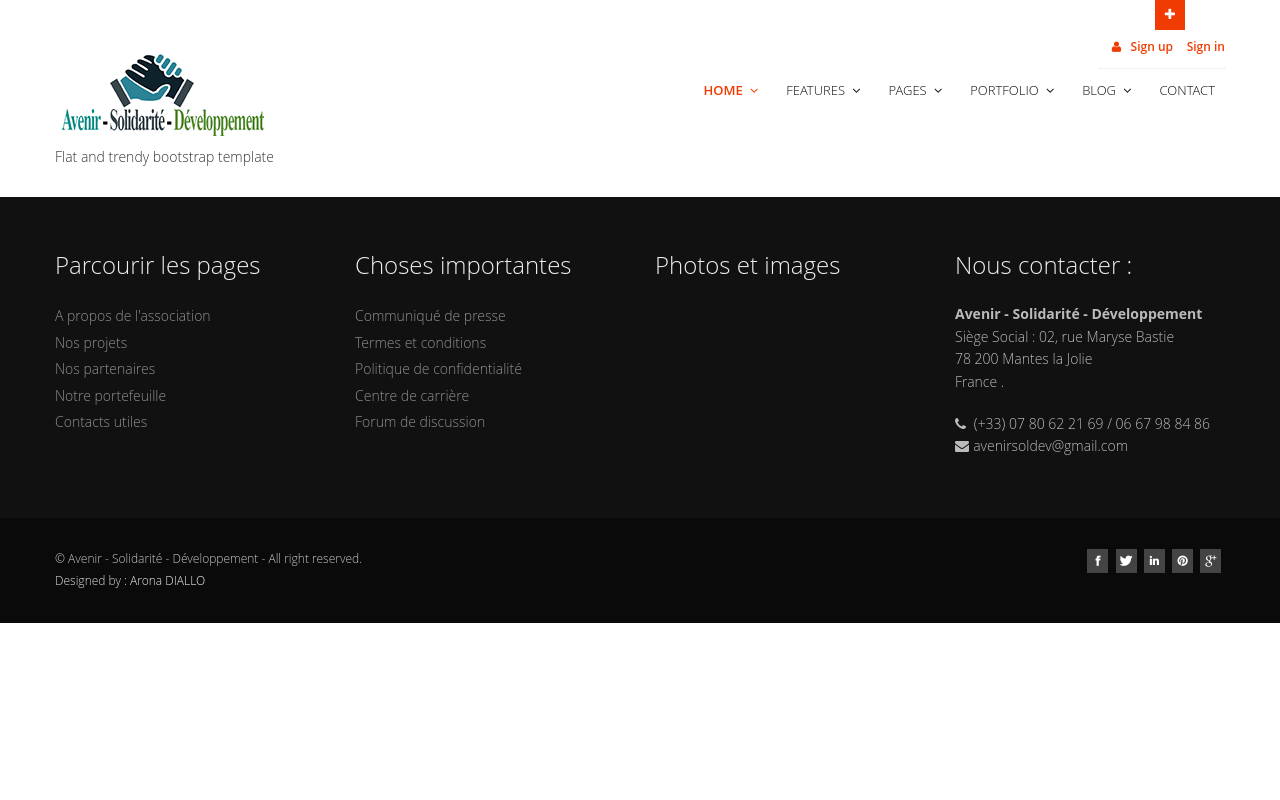
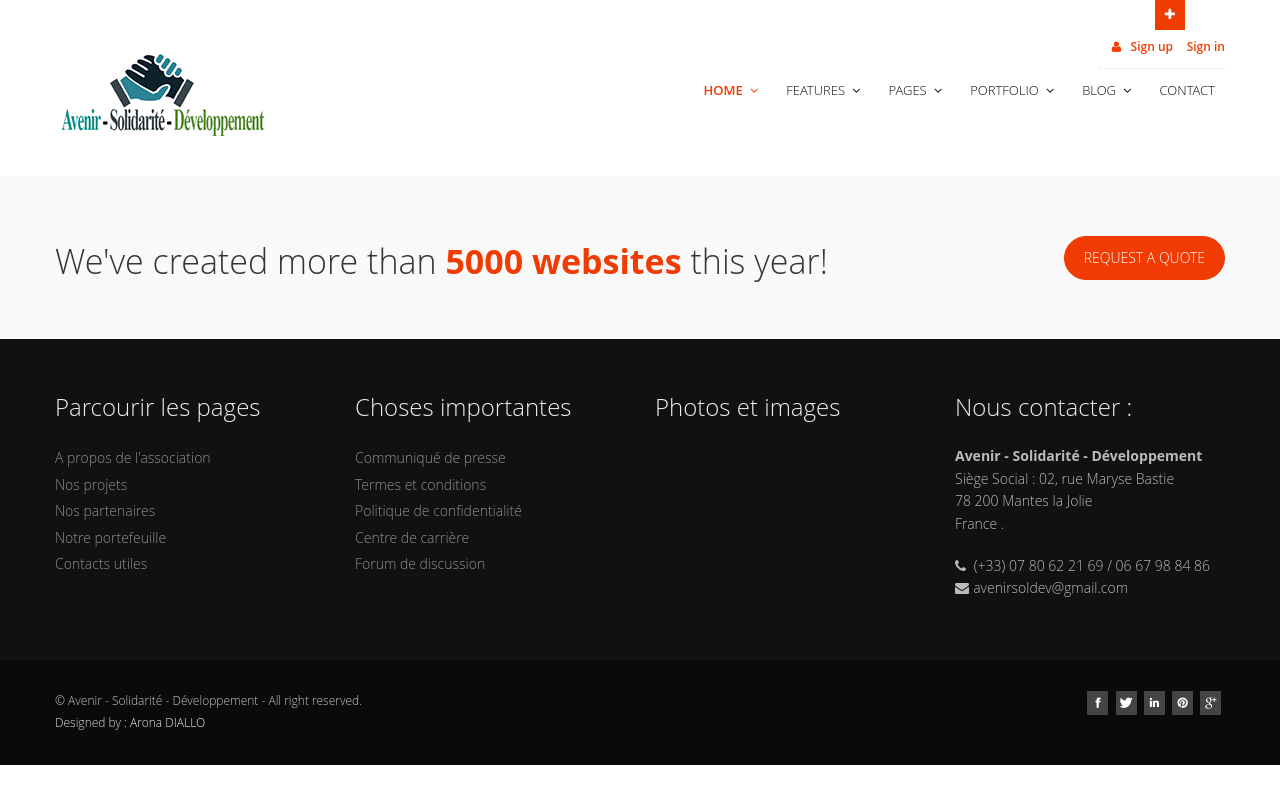
Before and after one commit to Roun1974/Societe, a Symfony app: template templates/base.html.twig in a window 1280 px wide. Run offline with Twig, Linux system fonts and the light colour scheme; the template is opened without the code that fills it, so the values that code supplies are empty; some libraries are stand-ins or nearby versions.

Commit message:
Configuration navbar

```diff
--- a/templates/inc/_nav.html.twig
+++ b/templates/inc/_nav.html.twig
@@ -131,8 +131,8 @@
         <div class="row">
           <div class="span4">
             <div class="logo">
-              <a href="index.html"><img src="img/logo.png" alt="" class="logo" /></a>
-              <h1>Flat and trendy bootstrap template</h1>
+              <a href="index.html"><img src="assets/img/logo.png" alt="" class="logo" /></a>
+
             </div>
           </div>
           <div class="span8">
@@ -204,3 +204,19 @@
         </div>
       </div>
     </header>
+    <section class="callaction">
+      <div class="container">
+        <div class="row">
+          <div class="span12">
+            <div class="big-cta">
+              <div class="cta-text">
+                <h3>We've created more than <span class="highlight"><strong>5000 websites</strong></span> this year!</h3>
+              </div>
+              <div class="cta floatright">
+                <a class="btn btn-large btn-theme btn-rounded" href="#">Request a quote</a>
+              </div>
+            </div>
+          </div>
+        </div>
+      </div>
+    </section>
```
